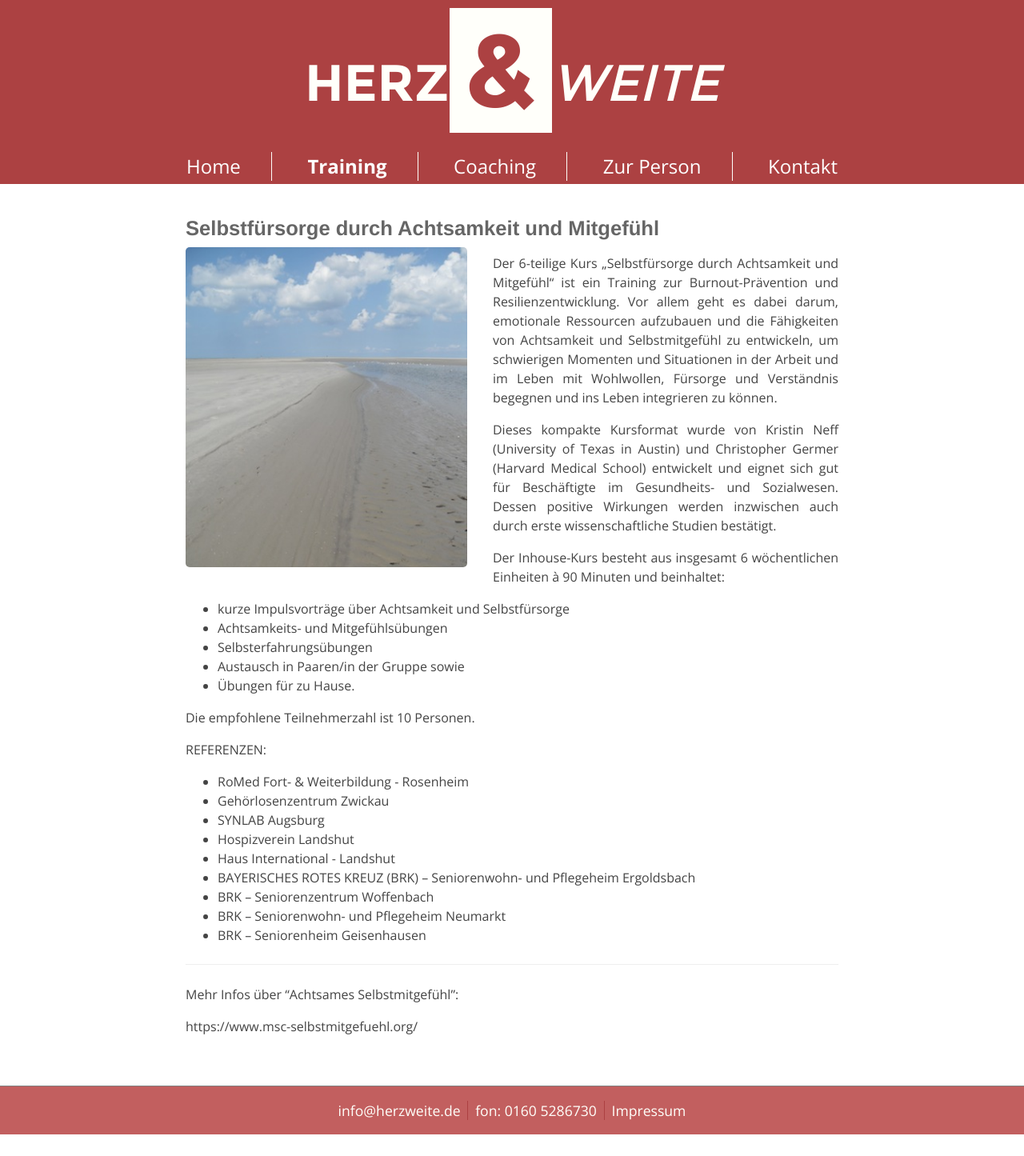
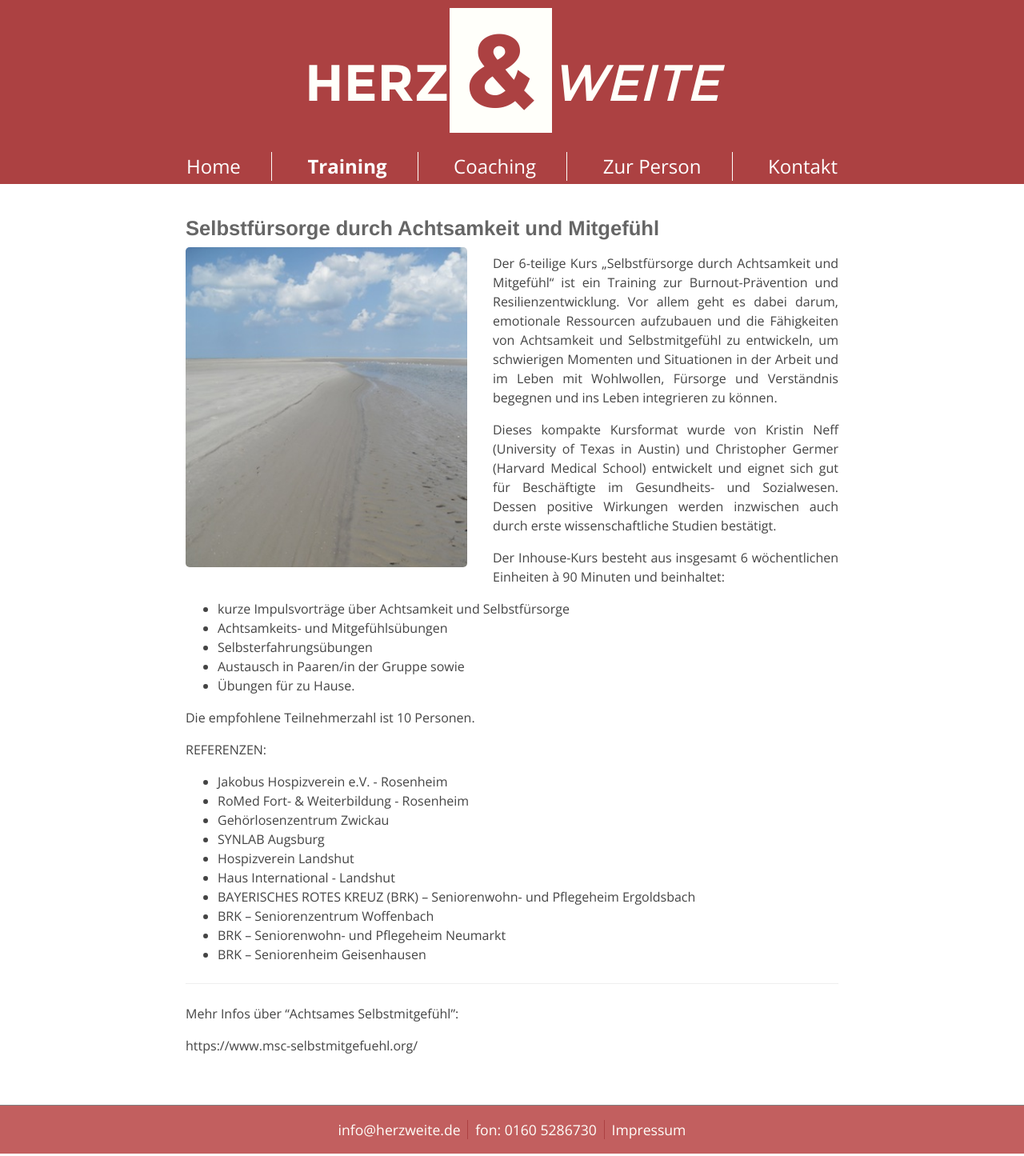
Before and after one commit to herzweite/herzweite.github.io, a Jekyll site: the page built from training.md, in a window 1280 px wide. Shown: the whole page at 80% size. Built offline with Jekyll 4.4.1, drawn with Linux system fonts in a browser that asks for light colours; before the commit the page ends 1421 px from its top, so only the background shows below that.

Commit message:
Update training.md

```diff
--- a/training.md
+++ b/training.md
@@ -30,6 +30,7 @@ Die empfohlene Teilnehmerzahl ist 10 Personen.
 
 REFERENZEN:
 
+- Jakobus Hospizverein e.V. - Rosenheim
 - RoMed Fort- & Weiterbildung - Rosenheim
 - Gehörlosenzentrum Zwickau
 - SYNLAB Augsburg
```
